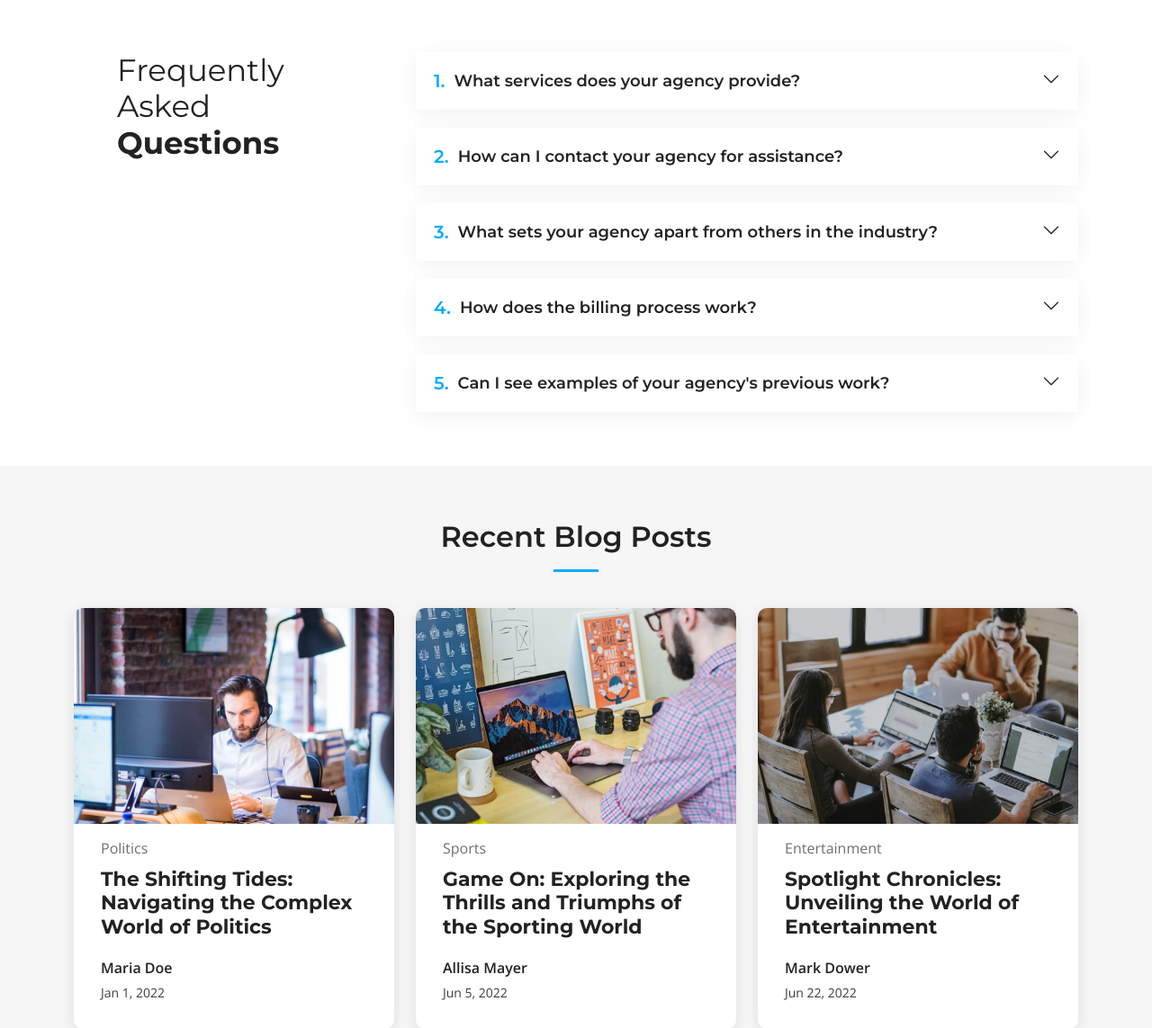
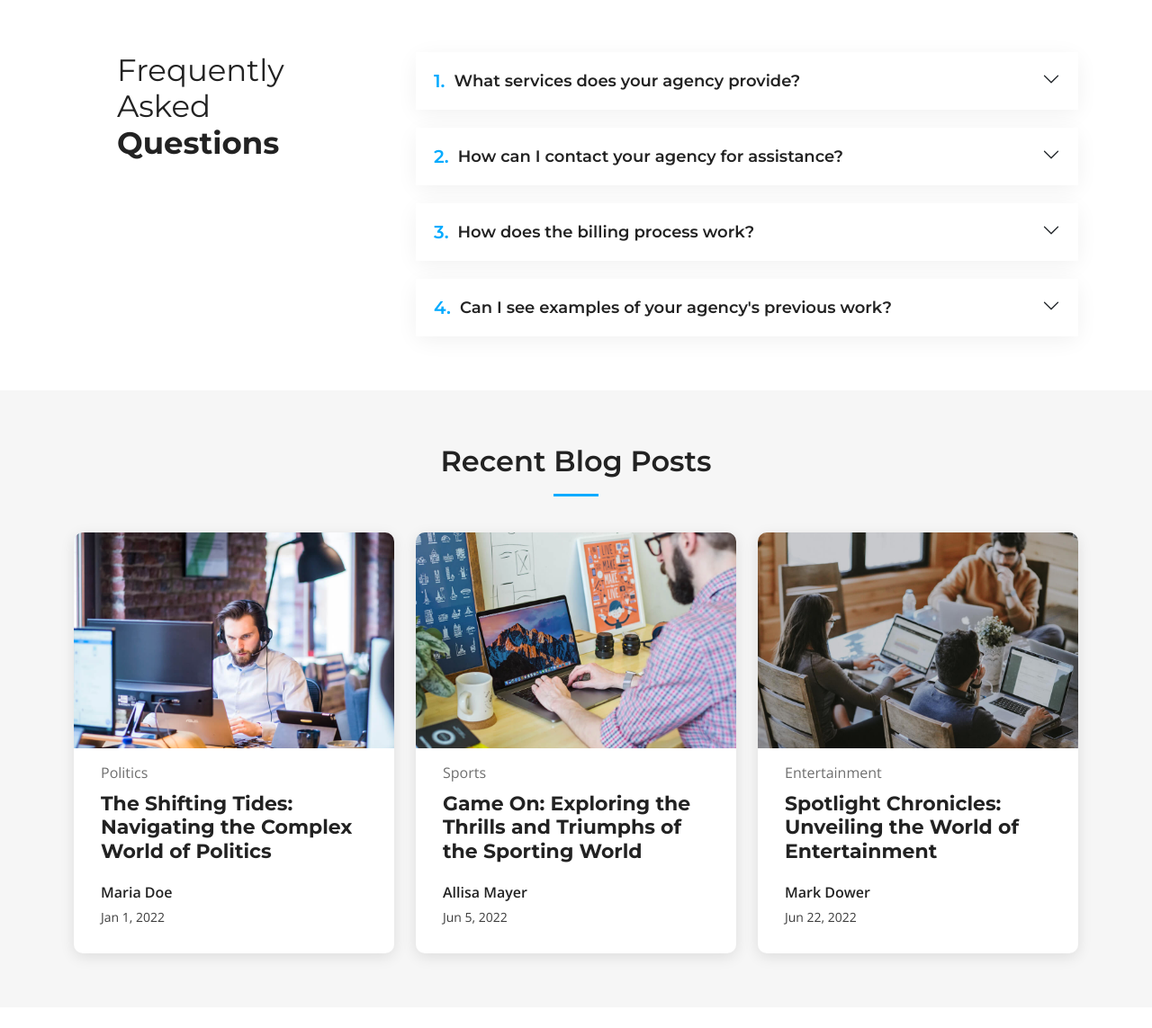
Before and after one commit to Utkarsh1244p/Impact, a Django app: page / in a window 1280 px wide. Shown: the part 2299-3442 px from the top of the page at 90% size. Run offline with Django 5.2, Linux system fonts and the light colour scheme; data comes from the database, SQL or seed files in the repository; both versions use the stored data as it was after the commit; some libraries are stand-ins or nearby versions.

Commit message:
Add Frequently Asked Questions (FAQ) Model
1. Created a new FAQ model to manage frequently asked questions, including fields for question and answer.
2. Updated the site to dynamically display FAQs, enhancing user engagement and accessibility to important information.
3. Ensured that FAQs are displayed in a user-friendly format to improve overall site usability.

```diff
--- a/app/models.py
+++ b/app/models.py
@@ -45,3 +45,10 @@ class Testimonial(models.Model):
 
     def __str__(self):
         return f"{self.username} - {self.user_job_title}"
+
+class FrequentlyAskedQuestion(models.Model):
+    question = models.CharField(max_length=255)
+    answer = models.TextField()
+
+    def __str__(self):
+        return self.question
--- a/app/views.py
+++ b/app/views.py
@@ -1,12 +1,18 @@
 from django.shortcuts import render
 from datetime import datetime
-from app.models import GeneralInfo, Service, Testimonial
+from app.models import (
+    GeneralInfo,
+    Service,
+    Testimonial,
+    FrequentlyAskedQuestion
+)
 
 # Create your views here.
 def index(request):
     general_info = GeneralInfo.objects.first()
     services = Service.objects.all()
     testimonials = Testimonial.objects.all()
+    faqs = FrequentlyAskedQuestion.objects.all()
 
     context = {
         'company_name' : general_info.company_name,
@@ -22,6 +28,7 @@ def index(request):
 
         'services' : services,
         'testimonials' : testimonials,
+        'faqs' : faqs,
     }
     return render(request, 'index.html', context)
 
--- a/templates/index.html
+++ b/templates/index.html
@@ -139,76 +139,21 @@
           <div class="col-lg-8">
 
             <div class="accordion accordion-flush" id="faqlist" data-aos="fade-up" data-aos-delay="100">
-
+              {% for faq in faqs %}
               <div class="accordion-item">
                 <h3 class="accordion-header">
-                  <button class="accordion-button collapsed" type="button" data-bs-toggle="collapse" data-bs-target="#faq-content-1">
-                    <span class="num">1.</span>
-                    What services does your agency provide?
+                  <button class="accordion-button collapsed" type="button" data-bs-toggle="collapse" data-bs-target="#faq-content-{{forloop.counter}}">
+                    <span class="num">{{ forloop.counter }}.</span>
+                    {{faq.question}}
                   </button>
                 </h3>
-                <div id="faq-content-1" class="accordion-collapse collapse" data-bs-parent="#faqlist">
+                <div id="faq-content-{{forloop.counter}}" class="accordion-collapse collapse" data-bs-parent="#faqlist">
                   <div class="accordion-body">
-                    Our agency offers a range of services, including [brief description of services]. Whether you need [specific service] or [another service], we have the expertise to meet your needs.
+                    {{faq.answer}}
                   </div>
                 </div>
               </div><!-- # Faq item-->
-
-              <div class="accordion-item">
-                <h3 class="accordion-header">
-                  <button class="accordion-button collapsed" type="button" data-bs-toggle="collapse" data-bs-target="#faq-content-2">
-                    <span class="num">2.</span>
-                    How can I contact your agency for assistance?
-                  </button>
-                </h3>
-                <div id="faq-content-2" class="accordion-collapse collapse" data-bs-parent="#faqlist">
-                  <div class="accordion-body">
-                    You can reach us through our Contact Us page on the website, where you'll find our phone number and email address. Additionally, we welcome you to visit our office during business hours for face-to-face assistance.
-                  </div>
-                </div>
-              </div><!-- # Faq item-->
-
-              <div class="accordion-item">
-                <h3 class="accordion-header">
-                  <button class="accordion-button collapsed" type="button" data-bs-toggle="collapse" data-bs-target="#faq-content-3">
-                    <span class="num">3.</span>
-                    What sets your agency apart from others in the industry?
-                  </button>
-                </h3>
-                <div id="faq-content-3" class="accordion-collapse collapse" data-bs-parent="#faqlist">
-                  <div class="accordion-body">
-                    At [Agency Name], we pride ourselves on [highlight unique aspects such as expertise, customer service, or innovative solutions]. Our commitment to [core values] distinguishes us, ensuring that we deliver exceptional results for our clients.
-                  </div>
-                </div>
-              </div><!-- # Faq item-->
-
-              <div class="accordion-item">
-                <h3 class="accordion-header">
-                  <button class="accordion-button collapsed" type="button" data-bs-toggle="collapse" data-bs-target="#faq-content-4">
-                    <span class="num">4.</span>
-                    How does the billing process work?
-                  </button>
-                </h3>
-                <div id="faq-content-4" class="accordion-collapse collapse" data-bs-parent="#faqlist">
-                  <div class="accordion-body">
-                    Our billing process is straightforward. Once we've provided you with a detailed proposal and you've accepted it, we will send you an invoice for the agreed-upon services. Our billing terms are [mention payment terms], and we accept payments through [list payment methods].
-                  </div>
-                </div>
-              </div><!-- # Faq item-->
-
-              <div class="accordion-item">
-                <h3 class="accordion-header">
-                  <button class="accordion-button collapsed" type="button" data-bs-toggle="collapse" data-bs-target="#faq-content-5">
-                    <span class="num">5.</span>
-                    Can I see examples of your agency's previous work?
-                  </button>
-                </h3>
-                <div id="faq-content-5" class="accordion-collapse collapse" data-bs-parent="#faqlist">
-                  <div class="accordion-body">
-                    Absolutely! We showcase a portfolio of our work on our website under the "Projects" or "Portfolio" section. There, you can explore a variety of projects we've successfully completed, giving you a sense of the quality and diversity of our work.
-                  </div>
-                </div>
-              </div><!-- # Faq item-->
+              {% endfor %}
 
             </div>
 
```
Also changed, not shown: app/admin.py (+11 -1 lines), app/migrations/0005_frequentlyaskedquestion.py (added), db.sqlite3.
